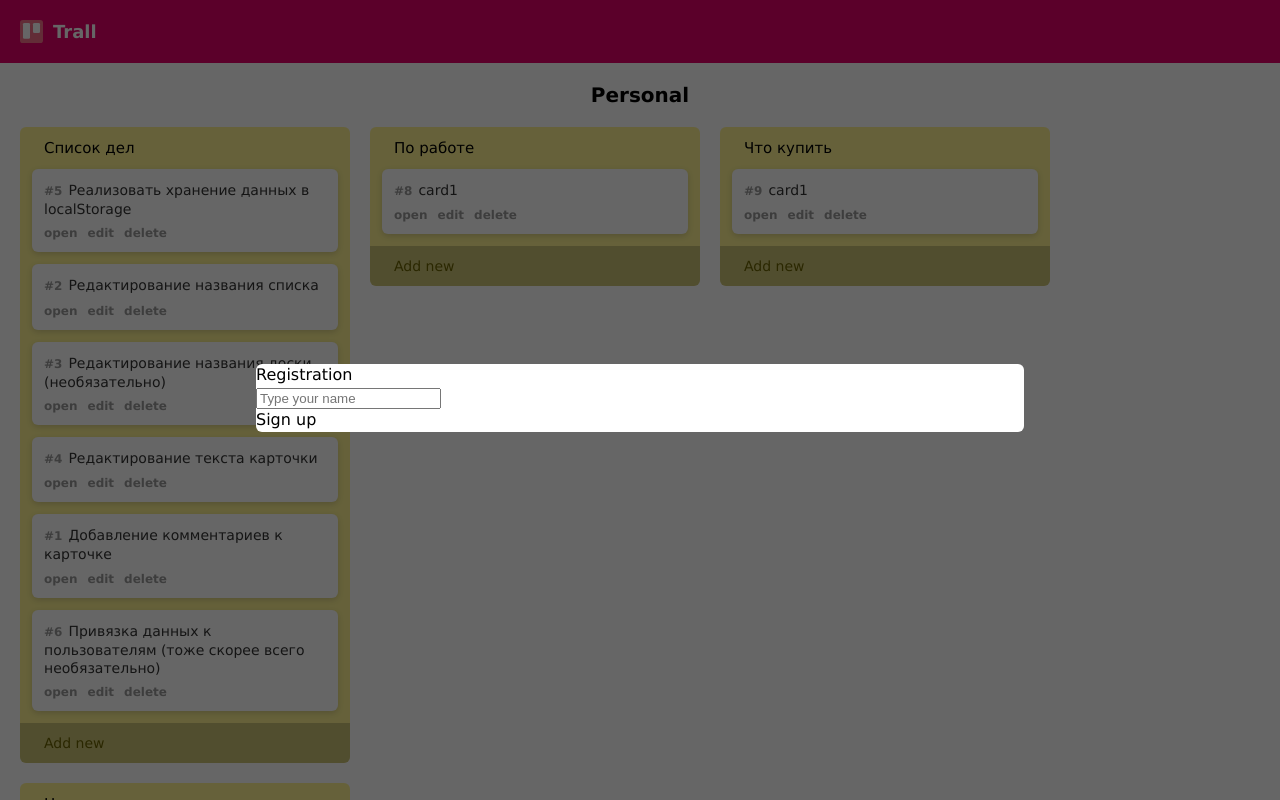
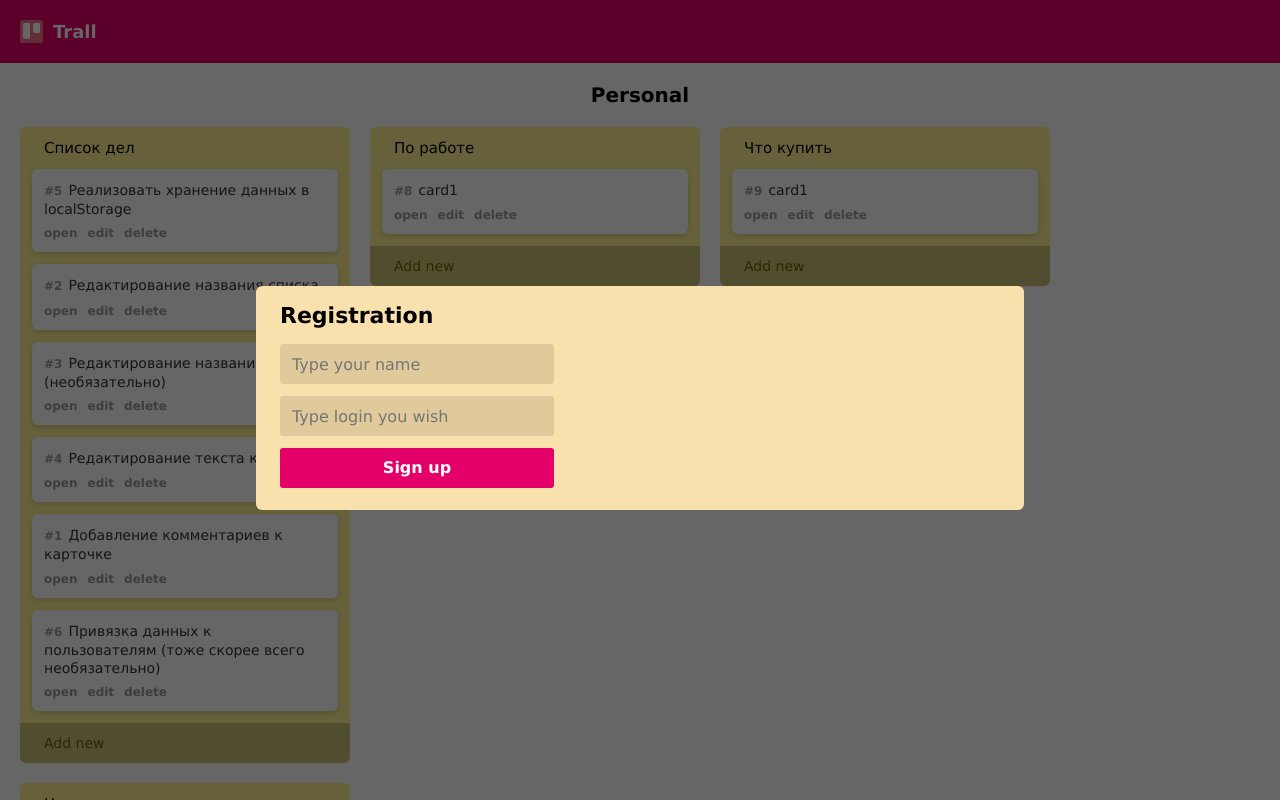
Before and after one commit to manyopensource/trall, a React (Create React App) app: page / in a window 1280 px wide. Shown: the top 800 px of the page. Built offline with nearby package versions, Linux system fonts and the light colour scheme.

Commit message:
registration form styles

```diff
--- a/src/features/auth/Register.js
+++ b/src/features/auth/Register.js
@@ -1,5 +1,5 @@
 import React, { Component } from 'react';
-// import './Register.scss';
+import './auth.scss';
 
 class Register extends Component {
   constructor(props) {
@@ -25,14 +25,31 @@ class Register extends Component {
 
   render = () => {
     return (
-      <div className="register">
-        <div className="register__title">Registration</div>
-        <input
-          type="text"
-          onChange={this.handleSaveValue}
-          placeholder="Type your name"
-        />
-        <div onClick={this.handleSignUp}>Sign up</div>
+      <div className="auth">
+        <div className="auth__title">Registration</div>
+        <div className="auth__content">
+          <div className="auth__row">
+            <input
+              className="auth__field auth__field--mg-right"
+              type="text"
+              onChange={this.handleSaveValue}
+              placeholder="Type your name"
+            />
+          </div>
+          <div className="auth__row">
+            <input
+              className="auth__field auth__field--mg-right"
+              type="text"
+              onChange={this.handleSaveValue}
+              placeholder="Type login you wish"
+            />
+          </div>
+          <div className="auth__row">
+            <div className="auth__btn auth__btn--filled" onClick={this.handleSignUp}>
+              Sign up
+            </div>
+          </div>
+        </div>
       </div>
     );
   };
--- /dev/null
+++ b/src/features/auth/auth.scss
@@ -0,0 +1,64 @@
+@import './../../variables';
+.auth {
+    $this: &;
+    background: $secondaryColor;
+    padding: 22px 24px;
+    line-height: 1em;
+    &__title {
+        font-size: 22px;
+        font-weight: bold;
+    }
+    &__content {
+        margin-top: 20px;
+    }
+    &__row {
+        margin-top: 12px;
+        &:first-child {
+            margin-top: 0;
+        }
+    }
+    &__field {
+        font-family: $fontFamily;
+        padding: 11px;
+        font-size: 16px;
+        border: 1px solid transparent;
+        outline: none;
+        border-radius: 3px;
+        line-height: 16px;
+        background: rgba(#000, 0.1);
+        // background: $mainColor;
+        height: 16px;
+        width: 250px;
+        &--mg-right {
+            margin-right: 12px;
+        }
+        &:focus {
+            box-shadow: 0 0 2px 2px rgba(#ffdd06, 1);
+            border-color: #ffdd06;
+            background: white;
+        }
+    }
+    &__btn {
+        display: inline-block;
+        vertical-align: top;
+        color: white;
+        background: $mainColor;
+        border-radius: 3px;
+        padding: 12px;
+        cursor: pointer;
+        user-select: none;
+        font-size: 16px;
+        line-height: 1em;
+        font-weight: bold;
+        text-align: center;
+        &--filled {
+            width: 250px;
+        }
+        &:hover {
+            background: darken($mainColor, 6%);
+        }
+        &:active {
+            background: darken($mainColor, 12%);
+        }
+    }
+}
```
